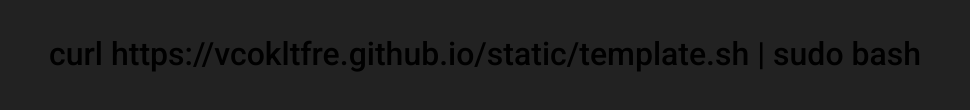
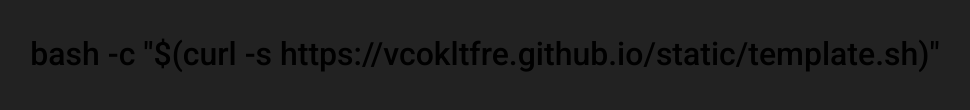
Before and after one commit to vcokltfre/vcokltfre.github.io, a plain HTML site: page index.html in a window 1280 px wide. Shown: the part 254-364 px from the top of the page, without its empty margins (155-1125 px from the left). Drawn offline with Linux system fonts and the light colour scheme.

Commit message:
fix: update curl

```diff
--- a/index.html
+++ b/index.html
@@ -10,7 +10,7 @@
             <h1 class="mainh1">vcokltfre</h1>
             <h3>Hi! I make things, usually Discord bots.</h3>
             <h3>To set up my template bot run the command:</h3>
-            <p1>curl https://vcokltfre.github.io/static/template.sh | sudo bash</p1>
+            <p1>bash -c "$(curl -s https://vcokltfre.github.io/static/template.sh)"</p1>
         </div>
     </body>
 </html>
```
